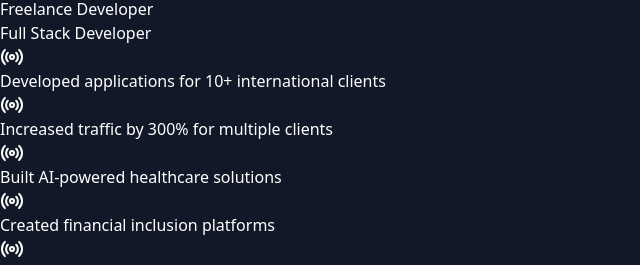
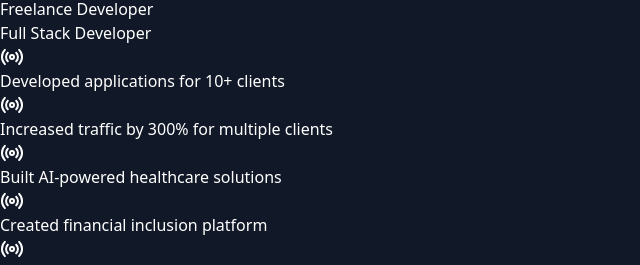
Before and after one commit to kothariprakhar/Portfolio, a Next.js app: page / in a window 1280 px wide. Shown: the part 668-933 px from the top of the page, without its empty margins (0-640 px from the left). Built offline with nearby package versions, Linux system fonts and the light colour scheme.

Commit message:
description changes

```diff
--- a/src/app/components/Portfolio.jsx
+++ b/src/app/components/Portfolio.jsx
@@ -100,10 +100,10 @@ const Portfolio = () => {
       company: "Freelance Developer",
       role: "Full Stack Developer",
       achievements: [
-        "Developed applications for 10+ international clients",
+        "Developed applications for 10+ clients",
         "Increased traffic by 300% for multiple clients",
         "Built AI-powered healthcare solutions",
-        "Created financial inclusion platforms",
+        "Created financial inclusion platform",
         "Impacted 400,000+ end users"
       ]
     },
```
